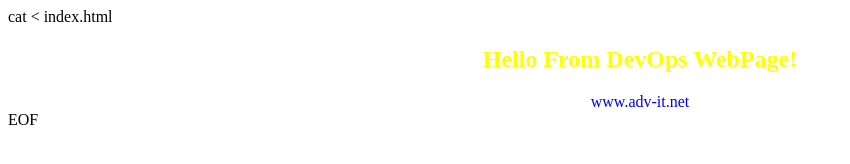
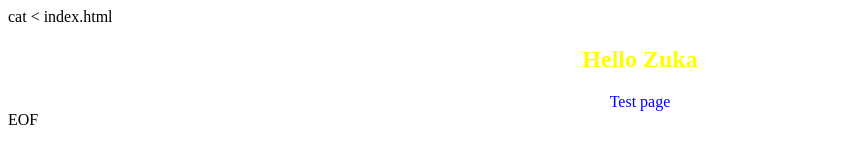
Before and after one commit to zuka88/forjenkins, a plain HTML site: page index.html in a window 1280 px wide. Shown: the whole page, without its empty margins (0-850 px from the left). Drawn offline with Linux system fonts and the light colour scheme.

Commit message:
Update index.html

```diff
--- a/index.html
+++ b/index.html
@@ -2,8 +2,8 @@ cat <<EOF > index.html
 <html>
 <body bground=black>
 <center>
-<h2><font color=yellow>Hello From DevOps WebPage!</font></h2>
-<font color=blue>www.adv-it.net</font>
+<h2><font color=yellow>Hello Zuka</font></h2>
+<font color=blue>Test page</font>
 </center>
 </body>
 </html>
```
